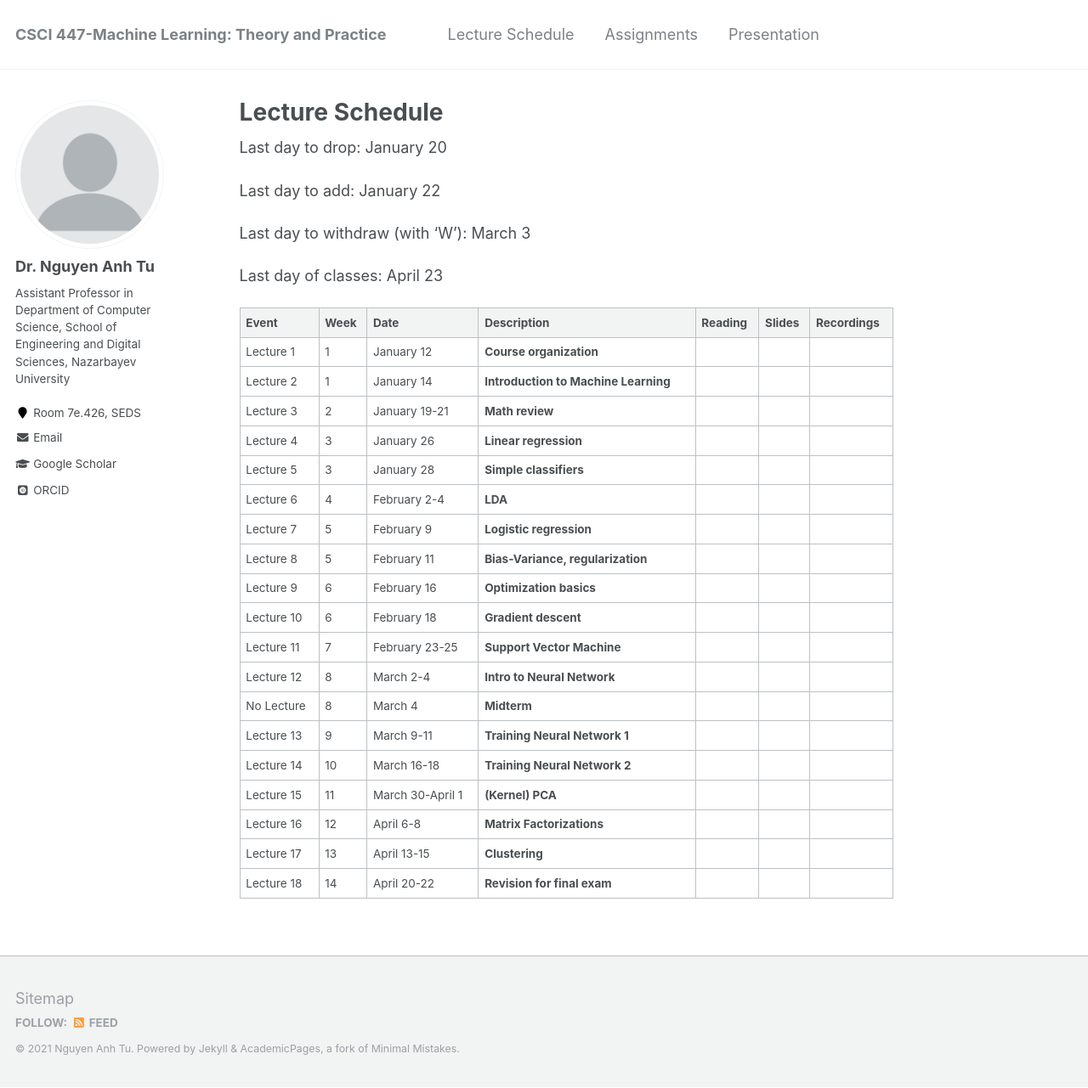
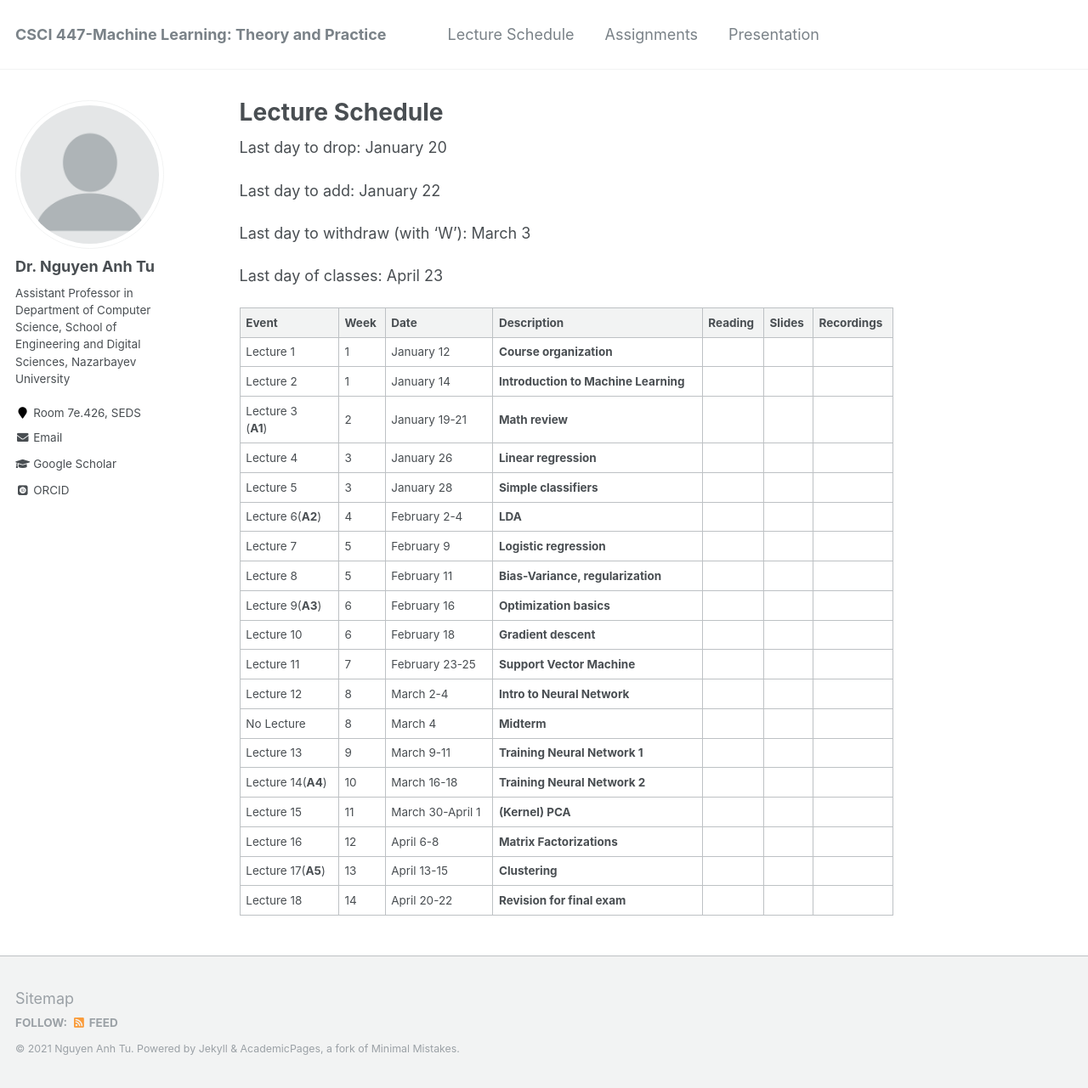
Before and after one commit to tunguyen87/seds-ml, a Jekyll site: the page built from _pages/Lecture.md, in a window 1280 px wide and 1281 px high. Shown: the whole window at 85% size. Built offline with Jekyll 4.4.1, drawn with Linux system fonts in a browser that asks for light colours; some web fonts are replaced.

```diff
--- a/_pages/Lecture.md
+++ b/_pages/Lecture.md
@@ -20,20 +20,20 @@ Last day of classes: April 23
 | --------     | ------|------------ | -----------------------------------------------------------|--------------------|----------|--------------|
 | Lecture 1    |   1   |January 12    | **Course organization**                       |                    |          |              |
 | Lecture 2    |   1   |January 14    | **Introduction to  Machine Learning**                       |                    |          |              |
-| Lecture 3    |   2   |January 19-21 | **Math review**                       |                    |          |              |
+| Lecture 3<br>(**A1**)    |   2   |January 19-21 | **Math review**                       |                    |          |              |
 | Lecture 4    |   3   |January 26    | **Linear regression**                  |                    |          |              |
 | Lecture 5    |   3   |January 28    | **Simple classifiers**                 |                    |          |              |
-| Lecture 6    |   4   |February 2-4  | **LDA**                    |                    |          |              |
+| Lecture 6(**A2**)    |   4   |February 2-4  | **LDA**                    |                    |          |              |
 | Lecture 7    |   5   |February 9    |   **Logistic regression**                    |                    |          |              |
 | Lecture 8   |   5   |February 11    |   **Bias-Variance, regularization**                    |                    |          |              |
-| Lecture 9   |   6   |February 16    |   **Optimization basics**                    |                    |          |              |
+| Lecture 9(**A3**)   |   6   |February 16    |   **Optimization basics**                    |                    |          |              |
 | Lecture 10   |   6   |February 18    |   **Gradient descent**                    |                    |          |              |
 | Lecture 11   |   7   |February 23-25    |   **Support Vector Machine**                    |                    |          |              |
 | Lecture 12   |   8   |March 2-4    |     **Intro to Neural Network**                  |                    |          |              |
 | No Lecture   |   8   |March 4    | **Midterm**                       |                    |          |              |
 | Lecture 13   |   9   |March 9-11    |   **Training Neural Network 1**        |                    |          |              |
-| Lecture 14   |   10  |March 16-18    |  **Training Neural Network 2**                    |                    |          |              |
+| Lecture 14(**A4**)   |   10  |March 16-18    |  **Training Neural Network 2**                    |                    |          |              |
 | Lecture 15   |   11  |March 30-April 1  |    **(Kernel) PCA**                  |                    |          |              |
 | Lecture 16   |   12   |April 6-8    |   **Matrix Factorizations**                    |                    |          |              |
-| Lecture 17   |   13   |April 13-15  |   **Clustering**                    |                    |          |              |
+| Lecture 17(**A5**)   |   13   |April 13-15  |   **Clustering**                    |                    |          |              |
 | Lecture 18   |   14   |April 20-22    |  **Revision for final exam**                     |                    |          |              |
```
